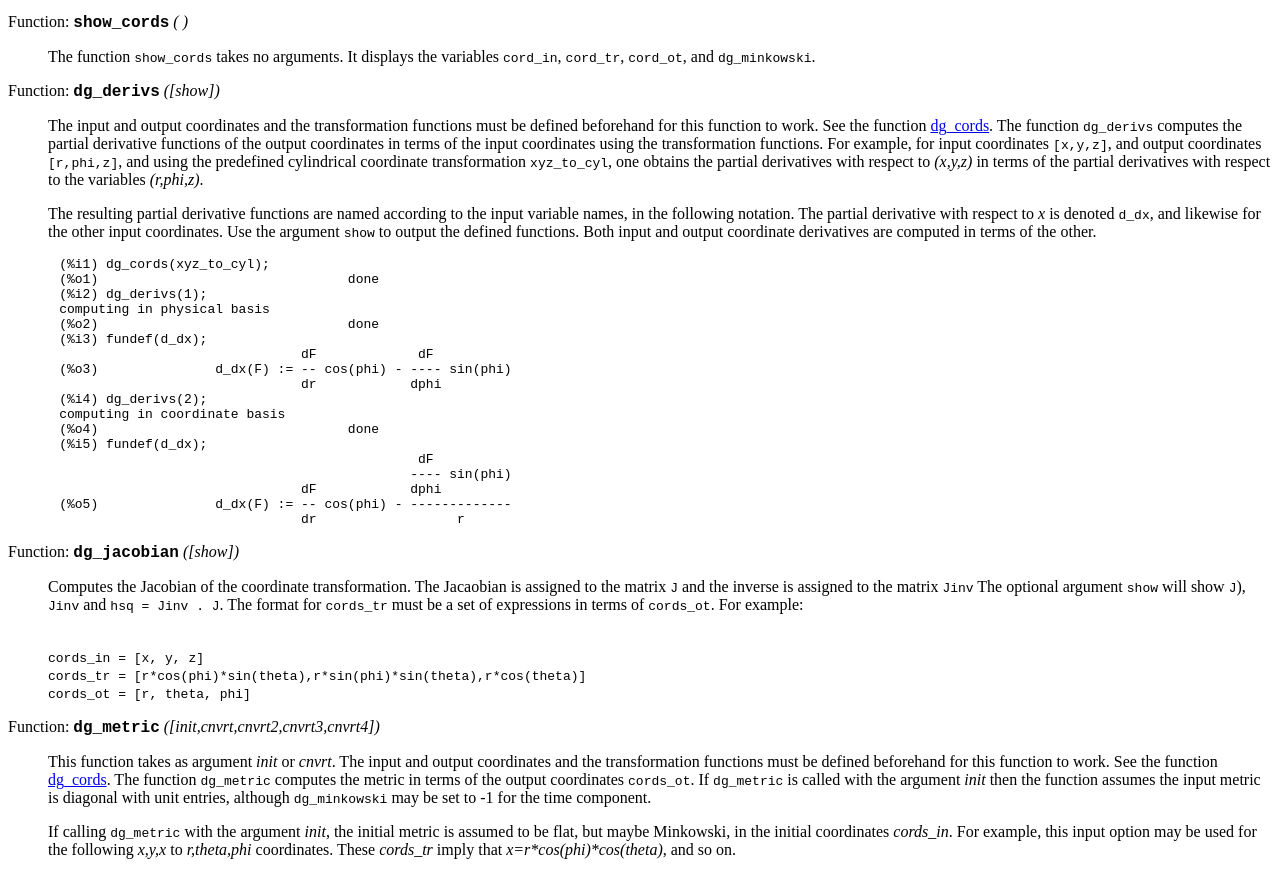
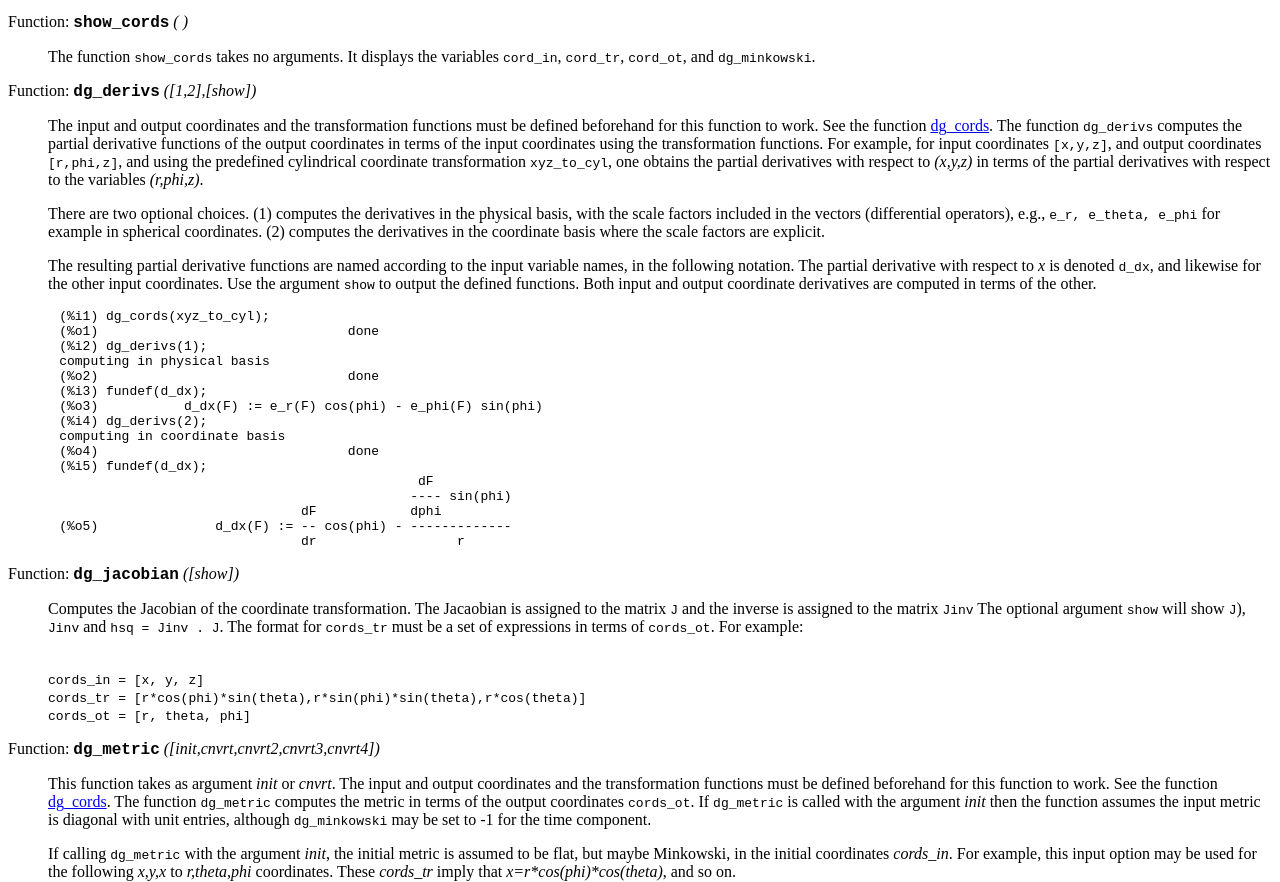
Before and after one commit to QMeqGR/dgeom-maxima, a plain HTML site: page docs/dgeom_html/index.html in a window 1280 px wide. Shown: the part 1910-2792 px from the top of the page. Drawn offline with Linux system fonts and the light colour scheme.

Commit message:
more dg_derivs() updates and doc updates

```diff
--- a/docs/dgeom_html/index.html
+++ b/docs/dgeom_html/index.html
@@ -214,7 +214,7 @@ variables <code class="code">cord_in</code>, <code class="code">cord_tr</code>,
 </p></dd></dl>
 
 <a class="anchor" id="dg_005fderivs"></a><dl class="first-deffn def-block">
-<dt class="deffn def-line" id="index-dg_005fderivs"><span class="category-def">Function: </span><span><strong class="def-name">dg_derivs</strong> <var class="def-var-arguments">([show])</var><a class="copiable-link" href="#index-dg_005fderivs"> &para;</a></span></dt>
+<dt class="deffn def-line" id="index-dg_005fderivs"><span class="category-def">Function: </span><span><strong class="def-name">dg_derivs</strong> <var class="def-var-arguments">([1,2],[show])</var><a class="copiable-link" href="#index-dg_005fderivs"> &para;</a></span></dt>
 <dd><p>The input and output coordinates and the transformation functions must
 be defined beforehand for this function to work. See the function
 <a class="ref" href="#dg_005fcords">dg_cords</a>.  The function <code class="code">dg_derivs</code> computes the partial
@@ -225,6 +225,12 @@ using the predefined cylindrical coordinate transformation
 <code class="code">xyz_to_cyl</code>, one obtains the partial derivatives with respect to
 <var class="var">(x,y,z)</var> in terms of the partial derivatives with respect to the
 variables <var class="var">(r,phi,z)</var>.
+</p>
+<p>There are two optional choices. (1) computes the derivatives in the
+physical basis, with the scale factors included in the vectors
+(differential operators), e.g., <code class="code">e_r, e_theta, e_phi</code> for example
+in spherical coordinates. (2) computes the derivatives in the coordinate
+basis where the scale factors are explicit.
 </p>
 <p>The resulting partial derivative functions are named according to the
 input variable names, in the following notation. The partial derivative
@@ -241,9 +247,7 @@ computed in terms of the other.
 computing in physical basis
 (%o2)                                done
 (%i3) fundef(d_dx);
-                               dF             dF
-(%o3)               d_dx(F) := -- cos(phi) - ---- sin(phi)
-                               dr            dphi
+(%o3)           d_dx(F) := e_r(F) cos(phi) - e_phi(F) sin(phi)
 (%i4) dg_derivs(2);
 computing in coordinate basis
 (%o4)                                done
```
Also changed, not shown: README.txt, 5 other files.
